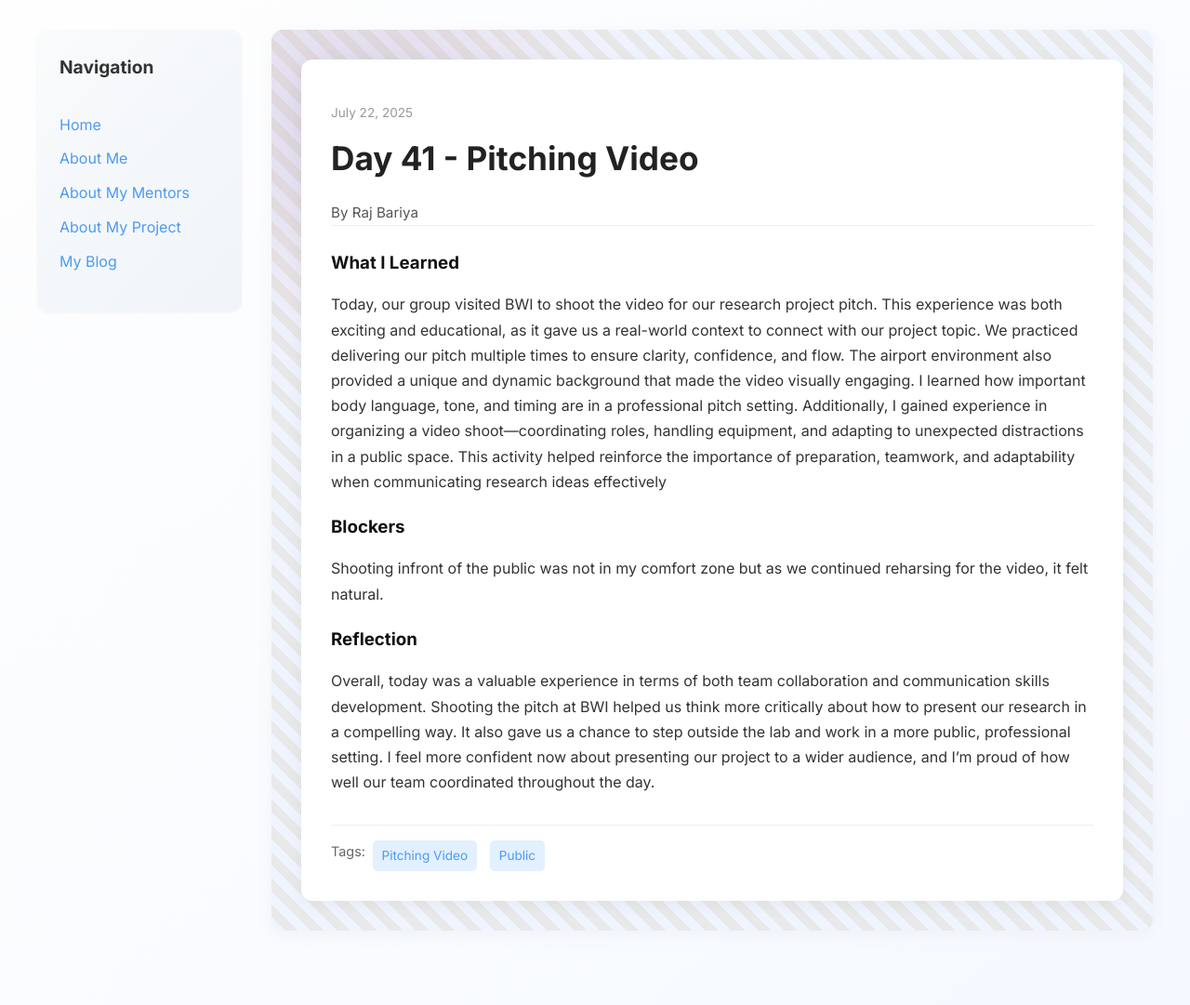
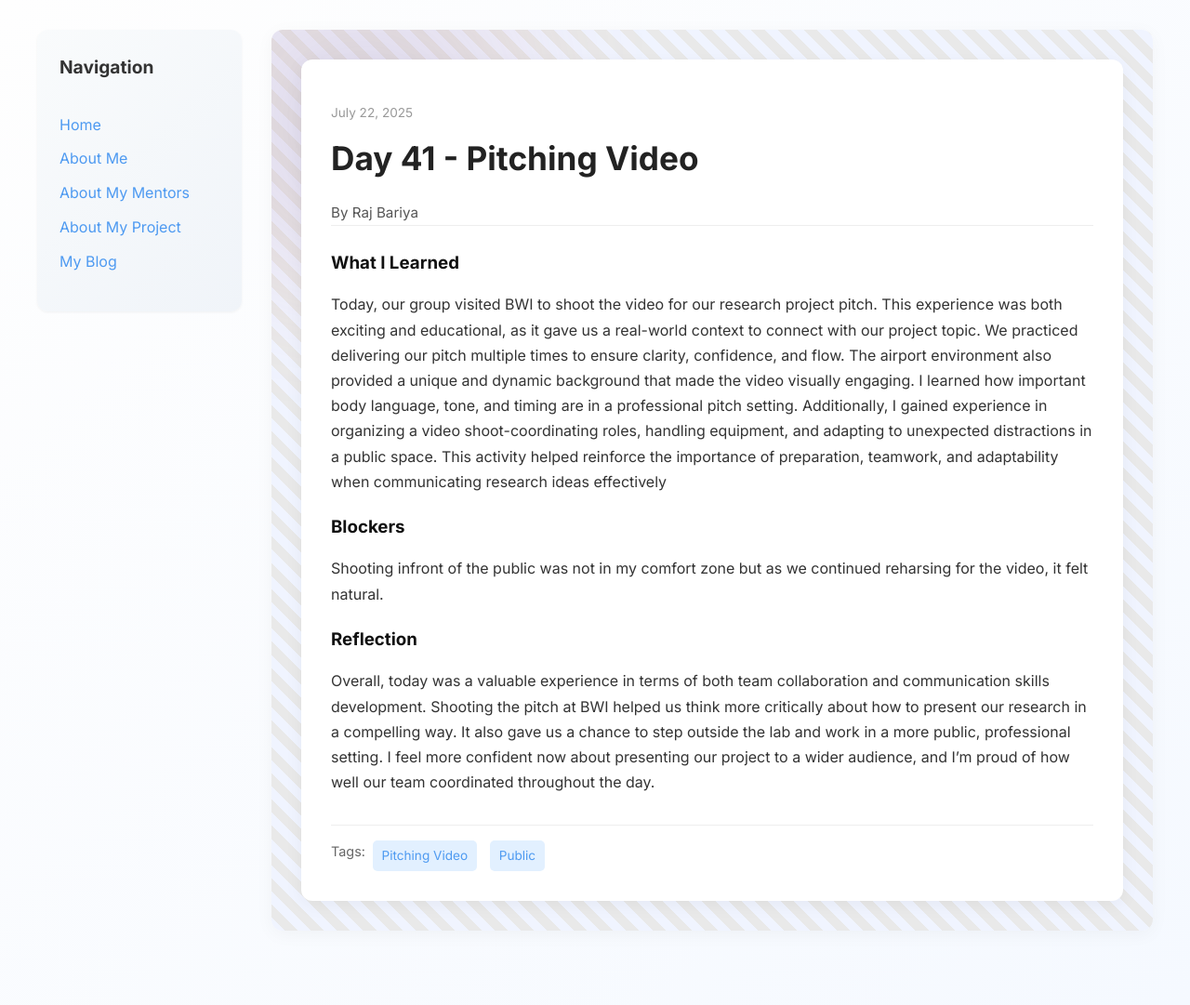
Before and after one commit to rajbariyaa/rajbariyaa.github.io, a Jekyll site: the page built from _posts/2025-07-22-day-41.md, in a window 1280 px wide. Shown: the whole page at 93% size. Built offline with Jekyll 4.4.1, drawn with Linux system fonts in a browser that asks for light colours.

Commit message:
Update 2025-07-22-day-41.md

```diff
--- a/_posts/2025-07-22-day-41.md
+++ b/_posts/2025-07-22-day-41.md
@@ -6,7 +6,7 @@ author: Raj Bariya
 permalink: /day41.html
 tags: ["Pitching Video", "Public"]
 what_i_learned: |
-  Today, our group visited BWI to shoot the video for our research project pitch. This experience was both exciting and educational, as it gave us a real-world context to connect with our project topic. We practiced delivering our pitch multiple times to ensure clarity, confidence, and flow. The airport environment also provided a unique and dynamic background that made the video visually engaging. I learned how important body language, tone, and timing are in a professional pitch setting. Additionally, I gained experience in organizing a video shoot—coordinating roles, handling equipment, and adapting to unexpected distractions in a public space. This activity helped reinforce the importance of preparation, teamwork, and adaptability when communicating research ideas effectively
+  Today, our group visited BWI to shoot the video for our research project pitch. This experience was both exciting and educational, as it gave us a real-world context to connect with our project topic. We practiced delivering our pitch multiple times to ensure clarity, confidence, and flow. The airport environment also provided a unique and dynamic background that made the video visually engaging. I learned how important body language, tone, and timing are in a professional pitch setting. Additionally, I gained experience in organizing a video shoot-coordinating roles, handling equipment, and adapting to unexpected distractions in a public space. This activity helped reinforce the importance of preparation, teamwork, and adaptability when communicating research ideas effectively
 
 blockers: |
   Shooting infront of the public was not in my comfort zone but as we continued reharsing for the video, it felt natural.
```
